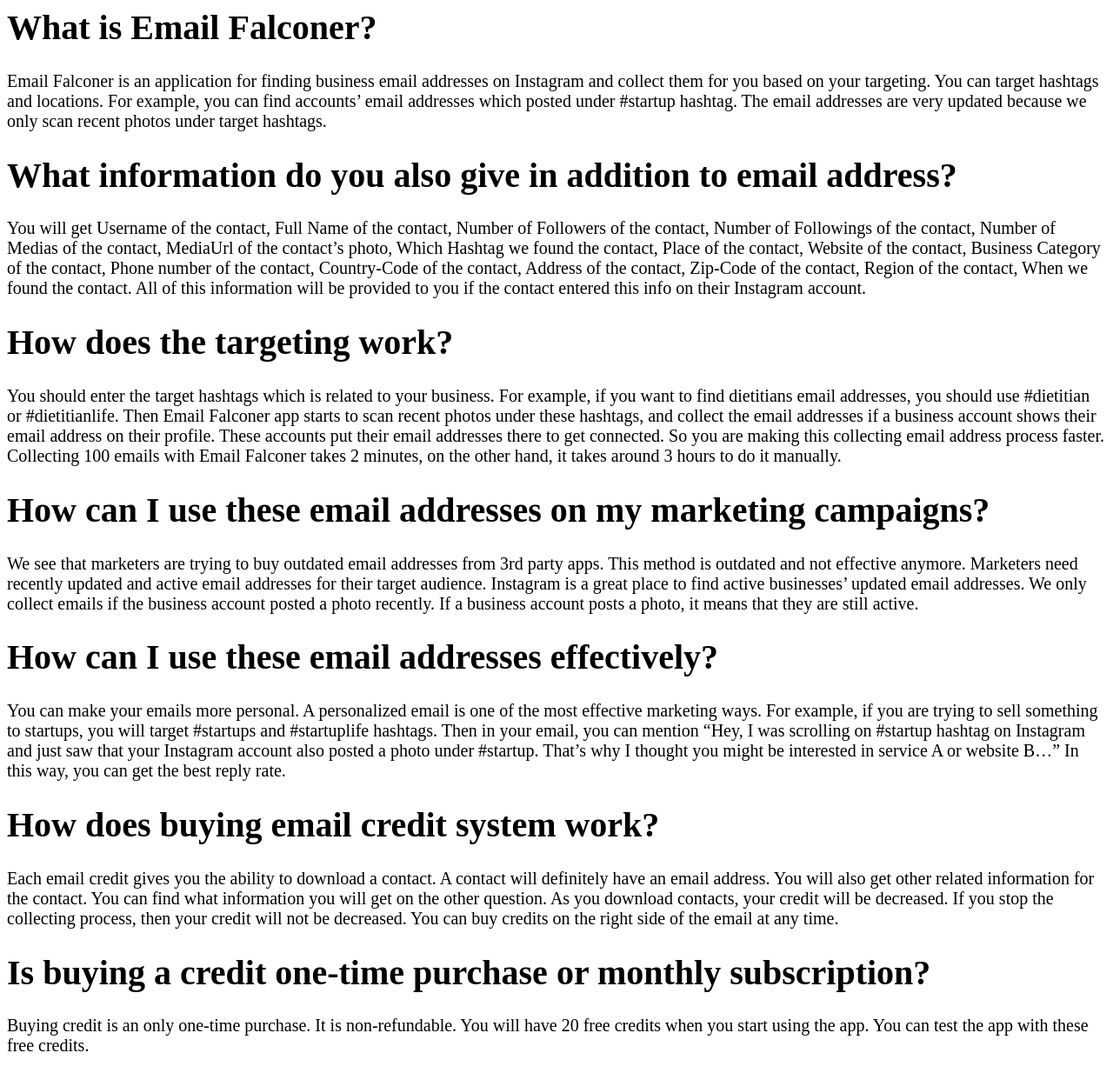
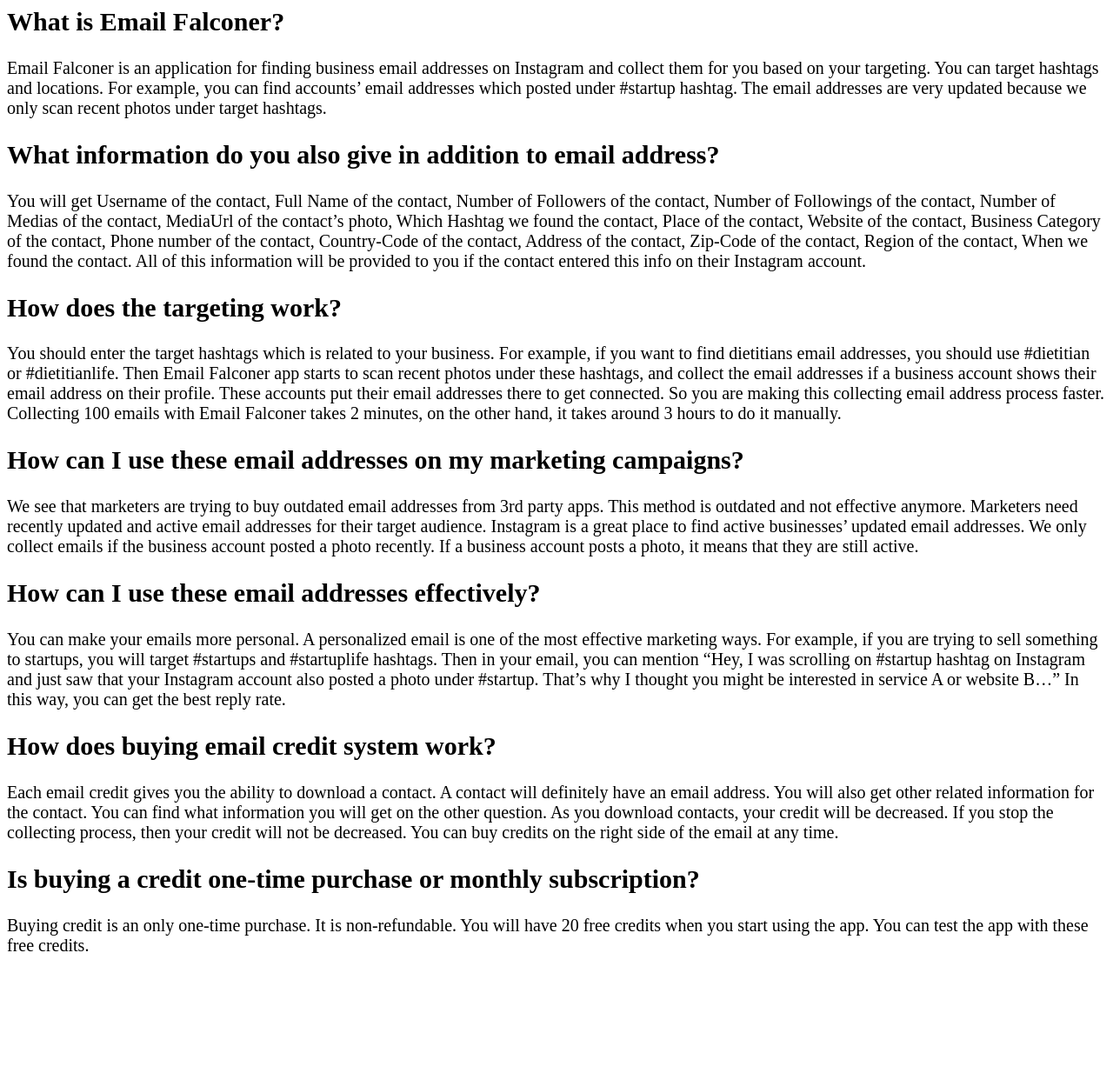
Before and after one commit to emailfalconer/emailfalconer.github.io, a plain HTML site: page information.html in a window 1280 px wide. Shown: the whole page at 87% size. After the commit the page ends 1119 px from the top, so only its background shows below. Drawn offline with Linux system fonts and the light colour scheme.

Commit message:
Update information.html

```diff
--- a/information.html
+++ b/information.html
@@ -6,36 +6,36 @@
     </head>
   <style>
 body {font-size:20px}
-h1   {color: black;}
+h2   {color: black;}
 p    {color: black;}
 </style>
 <body>
-<h1>What is Email Falconer?</h1>
+<h2>What is Email Falconer?</h2>
 
 <p>Email Falconer is an application for finding business email addresses on Instagram and collect them for you based on your targeting. You can target hashtags and locations. For example, you can find accounts’ email addresses which posted under #startup hashtag. The email addresses are very updated because we only scan recent photos under target hashtags.</p>
 
-<h1>What information do you also give in addition to email address?</h1>
+<h2>What information do you also give in addition to email address?</h2>
 
 <p>You will get Username of the contact, Full Name of the contact, Number of Followers of the contact, Number of Followings of the contact, Number of Medias of the contact, MediaUrl of the contact’s photo, Which Hashtag we found the contact, Place of the contact, Website of the contact, Business Category of the contact, Phone number of the contact, Country-Code of the contact, Address of the contact, Zip-Code of the contact, Region of the contact, When we found the contact. All of this information will be provided to you if the contact entered this info on their Instagram account.</p>
 
-<h1>How does the targeting work?</h1>
+<h2>How does the targeting work?</h2>
 
 <p>You should enter the target hashtags which is related to your business. For example, if you want to find dietitians email addresses, you should use #dietitian or #dietitianlife. Then Email Falconer app starts to scan recent photos under these hashtags, and collect the email addresses if a business account shows their email address on their profile. These accounts put their email addresses there to get connected. So you are making this collecting email address process faster. Collecting 100 emails with Email Falconer takes 2 minutes, on the other hand, it takes around 3 hours to do it manually.</p>
-<h1>How can I use these email addresses on my marketing campaigns?</h1>
+<h2>How can I use these email addresses on my marketing campaigns?</h2>
 
 <p>We see that marketers are trying to buy outdated email addresses from 3rd party apps. This method is outdated and not effective anymore. Marketers need recently updated and active email addresses for their target audience. Instagram is a great place to find active businesses’ updated email addresses. We only collect emails if the business account posted a photo recently. If a business account posts a photo, it means that they are still active. </p>
 
-<h1>How can I use these email addresses effectively?</h1>
+<h2>How can I use these email addresses effectively?</h2>
 
 <p>You can make your emails more personal. A personalized email is one of the most effective marketing ways. For example, if you are trying to sell something to startups, you will target #startups and #startuplife hashtags. Then in your email, you can mention “Hey, I was scrolling on #startup hashtag on Instagram and just saw that your Instagram account also posted a photo under #startup. That’s why I thought you might be interested in service A or website B…” In this way, you can get the best reply rate.</p>
 
 
-<h1>How does buying email credit system work?</h1>
+<h2>How does buying email credit system work?</h2>
 
 <p>Each email credit gives you the ability to download a contact. A contact will definitely have an email address. You will also get other related information for the contact. You can find what information you will get on the other question. As you download contacts, your credit will be decreased. If you stop the collecting process, then your credit will not be decreased. You can buy credits on the right side of the email at any time.</p>
 
 
-<h1>Is buying a credit one-time purchase or monthly subscription?</h1>
+<h2>Is buying a credit one-time purchase or monthly subscription?</h2>
 
 <p>Buying credit is an only one-time purchase. It is non-refundable. You will have 20 free credits when you start using the app. You can test the app with these free credits. </p>
 
```
